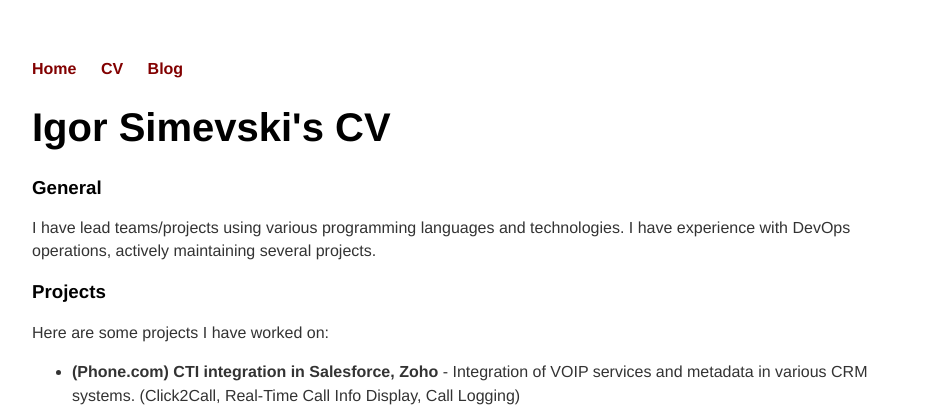
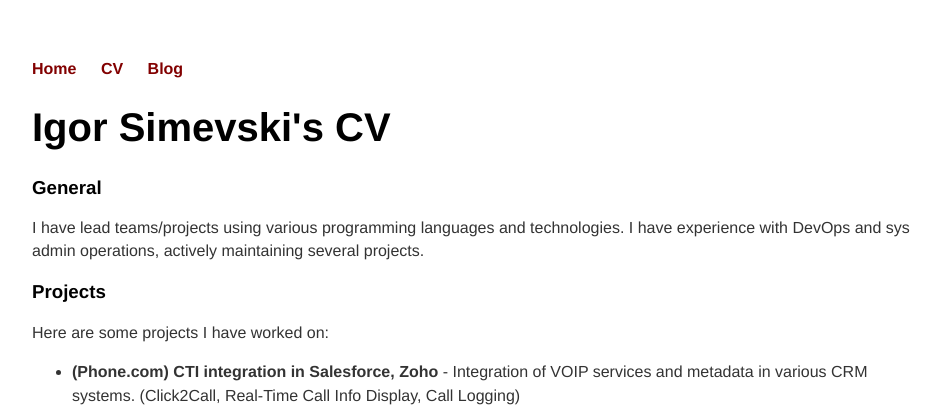
Before and after one commit to igorsimevski/igorsimevski.github.io, a Jekyll site: the page built from cv/index.html, in a window 1280 px wide. Shown: the top 411 px of the page, without its empty margins (160-1109 px from the left). Built offline with Jekyll 4.4.1, drawn with Linux system fonts in a browser that asks for light colours.

Commit message:
Update index.html

```diff
--- a/cv/index.html
+++ b/cv/index.html
@@ -6,7 +6,7 @@ title: Igor Simevski
 	<h1>Igor Simevski's CV</h1>
 
 	<h3>General</h3>
-	<p>I have lead teams/projects using various programming languages and technologies. I have experience with DevOps operations, actively maintaining several projects.</p>
+	<p>I have lead teams/projects using various programming languages and technologies. I have experience with DevOps and sys admin operations, actively maintaining several projects.</p>
 	<h3>Projects</h3>
 	<p>Here are some projects I have worked on:</p>
 	<ul class="default-list">
```
